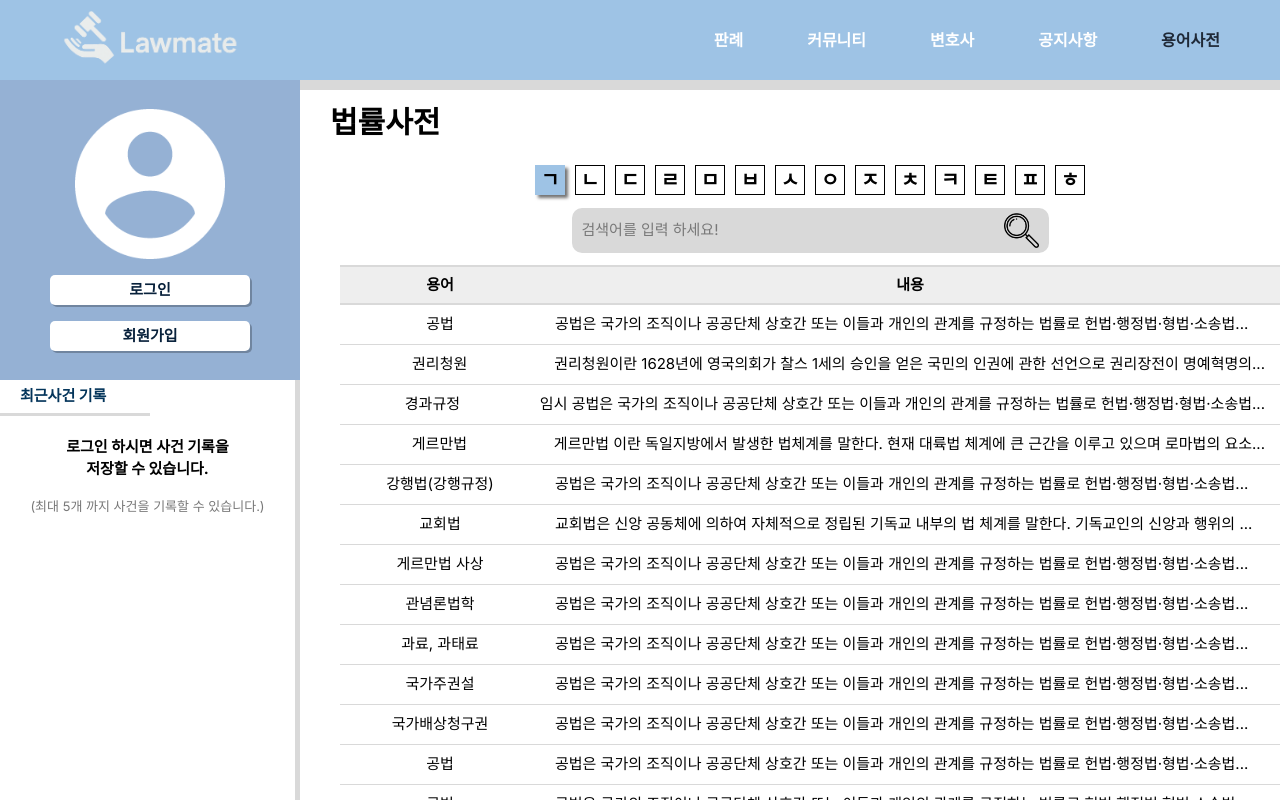
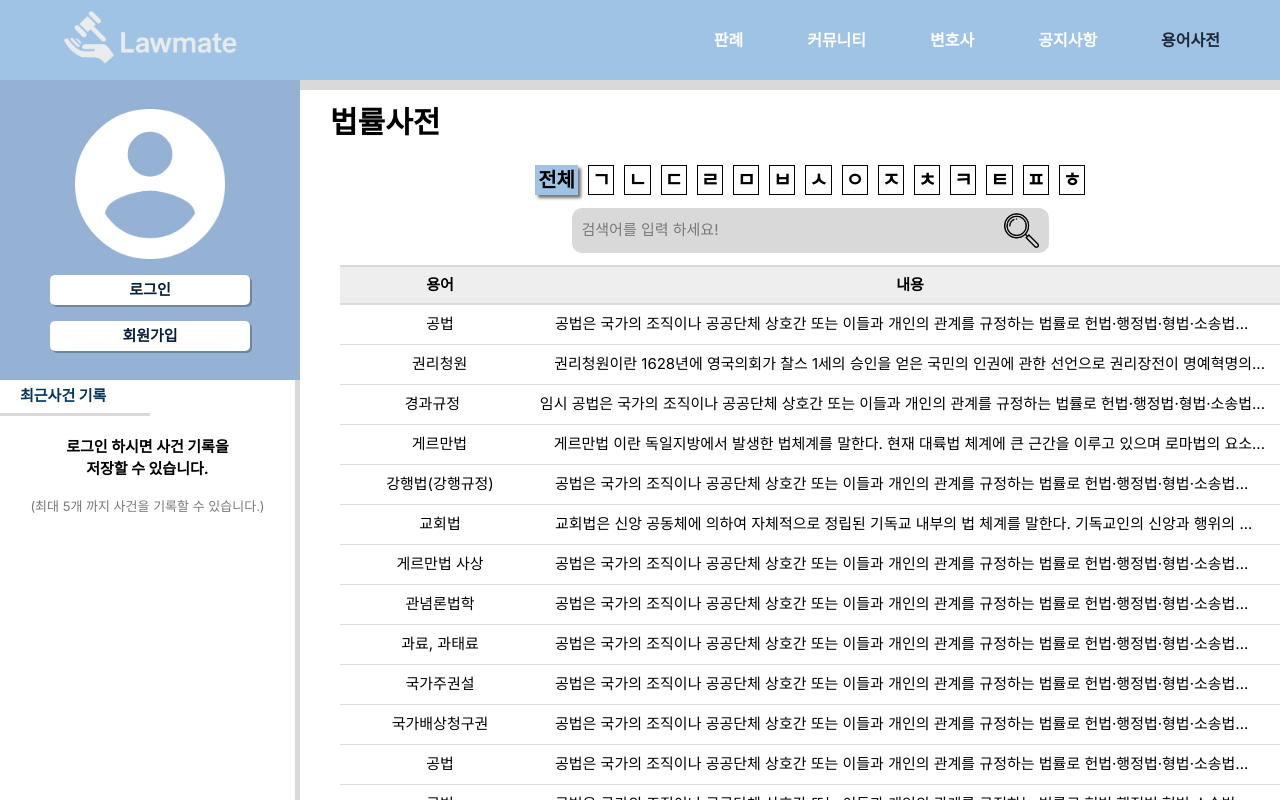
Before and after one commit to Dwl4/Projects, a React (Create React App) app: page /dictionary in a window 1280 px wide. Shown: the top 800 px of the page. Built offline with nearby package versions, Linux system fonts and the light colour scheme.

Commit message:
용어사전 전체 버튼 및 변호사 회원가입 버튼 색 수정

```diff
--- a/src/components/DictionaryPage.jsx
+++ b/src/components/DictionaryPage.jsx
@@ -9,7 +9,7 @@ const consonants = ['ㄱ', 'ㄴ', 'ㄷ', 'ㄹ', 'ㅁ', 'ㅂ', 'ㅅ', 'ㅇ', 'ㅈ
 // 메인 컨텐츠만 추출한 컴포넌트
 export function DictionaryContent() {
   const navigate = useNavigate();
-  const [selectedConsonant, setSelectedConsonant] = useState('ㄱ');
+  const [selectedConsonant, setSelectedConsonant] = useState('전체');
   const [searchQuery, setSearchQuery] = useState('');
   const [currentPageGroup, setCurrentPageGroup] = useState(0);
 
@@ -38,6 +38,17 @@ export function DictionaryContent() {
 
         {/* 초성 필터 */}
         <div className="h-[50px] flex items-center justify-center gap-[10px] px-[205px]">
+          {/* 전체 버튼 */}
+          <button
+            onClick={() => setSelectedConsonant('전체')}
+            className={`w-[50px] h-[30px] flex items-center justify-center font-bold text-[20px] ${
+              selectedConsonant === '전체'
+                ? 'bg-[#9ec3e5] text-black shadow-[3px_3px_3px_0px_rgba(0,0,0,0.55)]'
+                : 'bg-white text-black border border-black'
+            }`}
+          >
+            전체
+          </button>
           {consonants.map((consonant) => (
             <button
               key={consonant}
--- a/src/components/LoginPage.jsx
+++ b/src/components/LoginPage.jsx
@@ -328,7 +328,7 @@ export default function LoginPage() {
             <div className="w-[370px] flex items-center justify-between">
               <span className="text-[20px] text-black">변호사 이신가요?</span>
               <Link to="/lawyer-signup">
-                <button className="bg-[#f0f0f0] rounded-[15px] w-[180px] h-[60px] flex items-center justify-center">
+                <button className="bg-[#cccccc] rounded-[15px] w-[180px] h-[60px] flex items-center justify-center">
                   <span className="text-[20px] font-bold text-neutral-700">변호사 회원가입</span>
                 </button>
               </Link>
```
